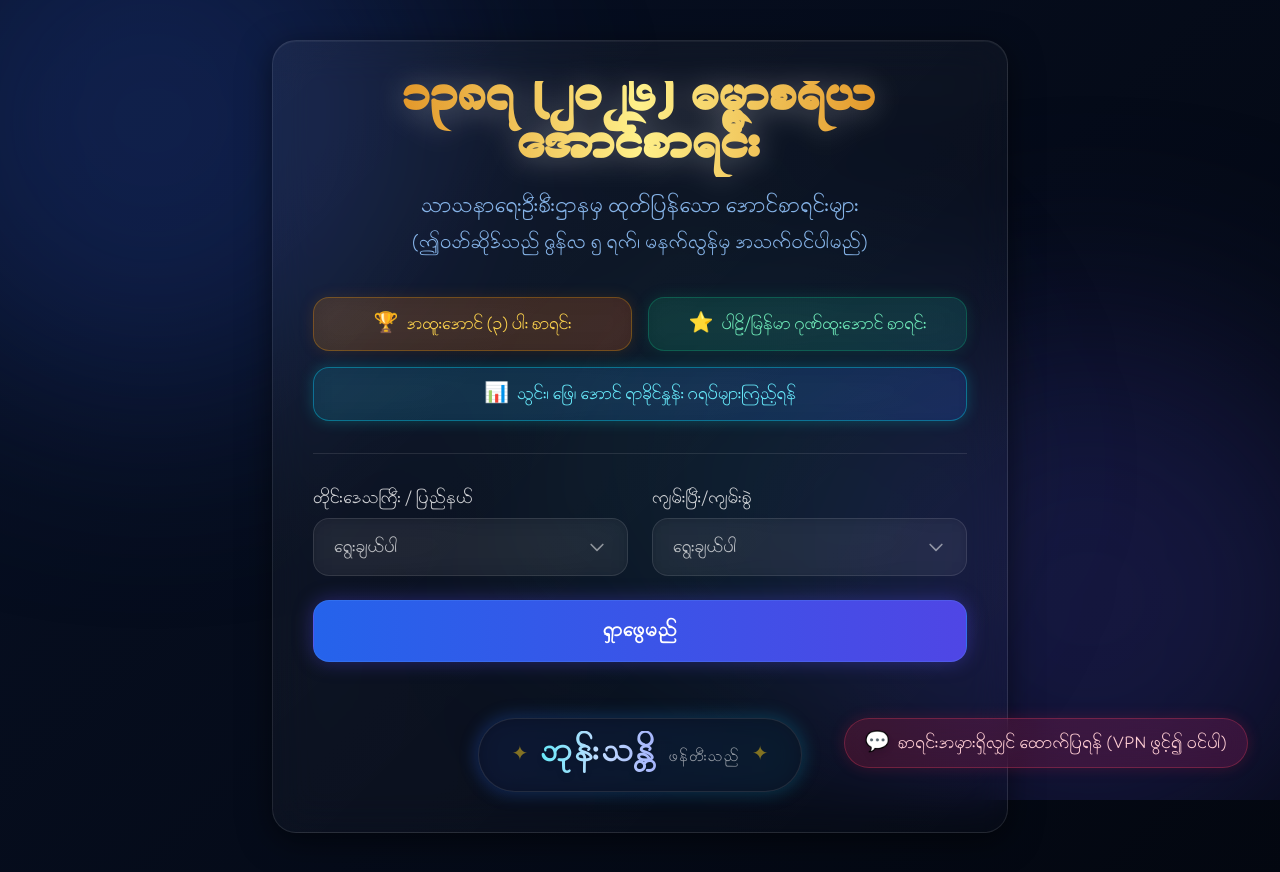
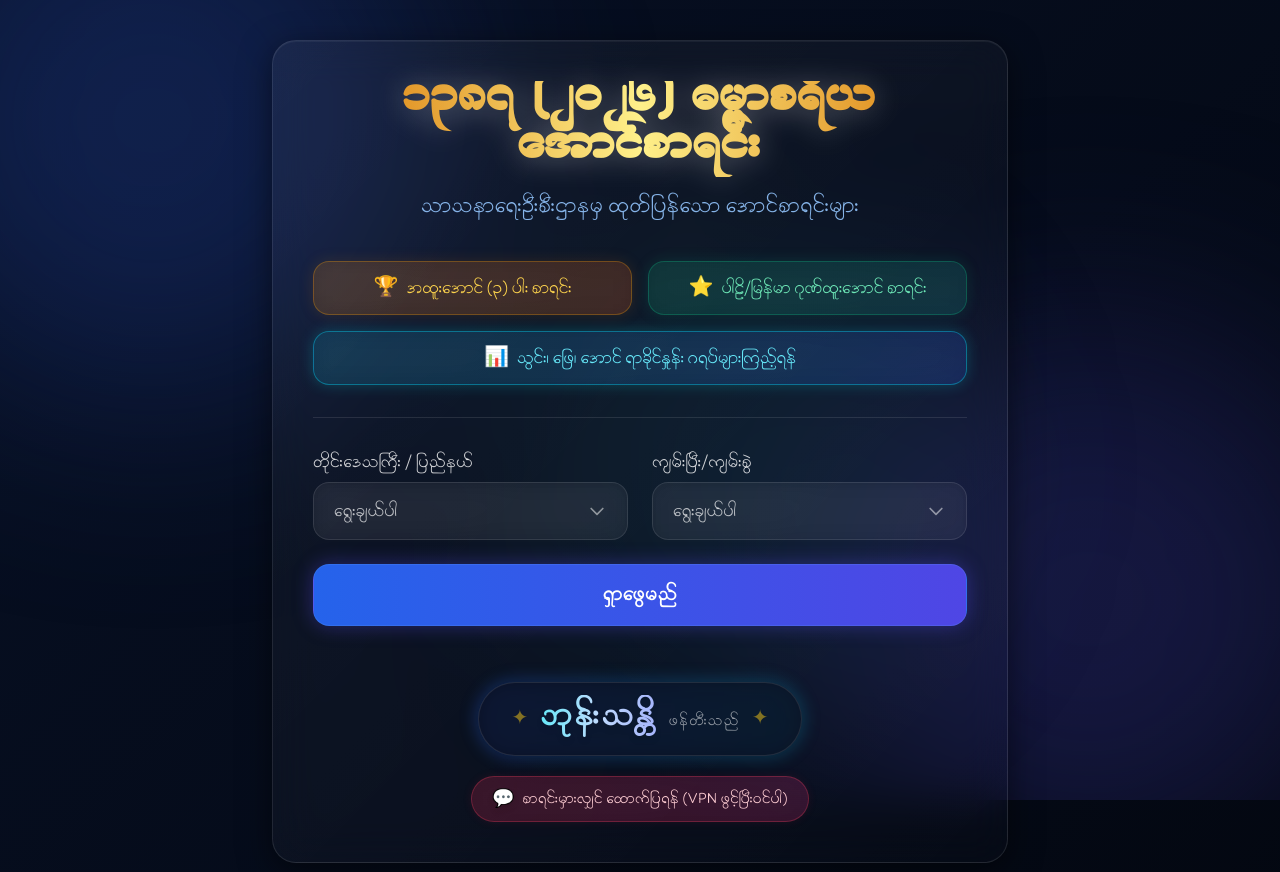
Before and after one commit to usiiusii/dhammacariya-results, a plain HTML site: page index.html in a window 1280 px wide. Shown: the top 872 px of the page. Drawn offline with nearby package versions, Linux system fonts and the light colour scheme; some packages are replaced by stand-ins of ours; a script that the page names is missing.

```diff
--- a/index.html
+++ b/index.html
@@ -153,7 +153,7 @@
         </div>
     </div>
 
-    <div class="w-full max-w-3xl px-4 py-10 flex-grow flex flex-col justify-center relative z-10">
+    <div class="w-full max-w-3xl px-4 py-10 flex-grow flex flex-col justify-center relative z-10 pb-24">
         <div class="glass-panel rounded-3xl p-6 md:p-10 relative w-full">
 
             <div class="text-center mb-10">
@@ -161,7 +161,6 @@
                     ၁၃၈၇ (၂၀၂၆) ဓမ္မာစရိယအောင်စာရင်း
                 </h1>
                 <p class="text-blue-300 text-sm md:text-base md:text-xl opacity-90 tracking-wide mt-2">သာသနာရေးဦးစီးဌာနမှ ထုတ်ပြန်သော အောင်စာရင်းများ</p>
-                <p class="text-blue-300 text-sm md:text-base md:text-lg opacity-90 tracking-wide mt-2">(ဤဝဘ်ဆိုဒ်သည် ဇွန်လ ၅ ရက်၊ မနက်လွန်မှ အသက်ဝင်ပါမည်)</p>
             </div>
 
             <div class="grid grid-cols-1 md:grid-cols-2 gap-4 mb-4 ui-font">
@@ -228,7 +227,7 @@
                 </button>
             </form>
 
-            <div class="mt-14 flex justify-center">
+            <div class="mt-14 flex flex-col items-center justify-center gap-5">
                 <div class="relative group cursor-default">
                     <div class="absolute -inset-1 bg-gradient-to-r from-blue-600 to-cyan-600 rounded-full blur opacity-25 group-hover:opacity-50 transition duration-1000 group-hover:duration-200"></div>
                     <div class="relative inline-flex items-center gap-3 px-8 py-3 rounded-full bg-[#0B1021]/80 border border-white/10 backdrop-blur-md">
@@ -242,6 +241,10 @@
                         <span class="text-yellow-400 text-xl animate-pulse">✦</span>
                     </div>
                 </div>
+
+                <a href="https://m.me/451970027989800?hash=null&source=qr" target="_blank" onclick="if(typeof gtag === 'function') gtag('event', 'messenger_click', {'event_category': 'Contact', 'event_label': 'Error Report'});" class="inline-flex items-center gap-2 bg-gradient-to-r from-rose-600/20 to-pink-600/20 hover:from-rose-500/40 hover:to-pink-500/40 border border-rose-500/30 text-rose-200 py-2 px-5 rounded-full transition-all duration-300 backdrop-blur-md ui-font text-xs md:text-sm hover:scale-105 shadow-[0_0_10px_rgba(225,29,72,0.1)] hover:shadow-[0_0_20px_rgba(225,29,72,0.3)]">
+                    <span class="text-base md:text-lg drop-shadow-md">💬</span> <span class="tracking-wide">စာရင်းမှားလျှင် ထောက်ပြရန် (VPN ဖွင့်ပြီးဝင်ပါ)</span>
+                </a>
             </div>
         </div>
     </div>
@@ -273,10 +276,6 @@
             </div>
         </div>
     </div>
-
-    <a href="https://m.me/451970027989800?hash=null&source=qr" target="_blank" onclick="if(typeof gtag === 'function') gtag('event', 'messenger_click', {'event_category': 'Contact', 'event_label': 'Error Report'});" class="fixed bottom-24 right-4 md:bottom-8 md:right-8 z-[100] flex items-center gap-2 bg-gradient-to-r from-rose-600/20 to-pink-600/20 hover:from-rose-500/40 hover:to-pink-500/40 border border-rose-500/30 text-rose-200 py-2.5 px-5 rounded-full transition-all duration-300 shadow-[0_0_15px_rgba(225,29,72,0.2)] backdrop-blur-md ui-font hover:scale-105 hover:shadow-[0_0_25px_rgba(225,29,72,0.4)]">
-        <span class="text-xl drop-shadow-md">💬</span> <span class="tracking-wide">စာရင်းအမှားရှိလျှင် ထောက်ပြရန် (VPN ဖွင့်၍ ဝင်ပါ) </span>
-    </a>
 
     <div class="marquee-container py-3 backdrop-blur-md z-20 relative fixed bottom-0">
         <div class="marquee-content flex items-center gap-12">
@@ -540,7 +539,7 @@
                     color: '#cbd5e1',
                     interaction: { mode: 'index', intersect: false },
                     plugins: {
-                        legend: { display: false }, // Filter ခလုတ်များဖြင့် အစားထိုးထားသဖြင့် ပိတ်ထားသည်
+                        legend: { display: false },
                         tooltip: {
                             backgroundColor: 'rgba(15, 23, 42, 0.9)',
                             titleFont: { family: 'Aka02', size: 16 },
@@ -566,7 +565,6 @@
             });
         }
 
-        // ဇယားများ တစ်ခုချင်းစီ (သို့) အားလုံးကို Filter လုပ်သည့်စနစ်
         document.querySelectorAll('.filter-btn').forEach(btn => {
             btn.addEventListener('click', (e) => {
                 document.querySelectorAll('.filter-btn').forEach(b => {
@@ -595,7 +593,6 @@
             setTimeout(() => modal.classList.remove('opacity-0'), 10);
             renderChart('bar');
 
-            // Filter များကို မူလအတိုင်း Reset ပြန်လုပ်သည်
             document.querySelectorAll('.filter-btn').forEach(b => b.classList.remove('shadow-[0_0_10px_rgba(255,255,255,0.5)]', 'border-white'));
             document.querySelector('.filter-btn[data-filter="all"]').classList.add('shadow-[0_0_10px_rgba(255,255,255,0.5)]', 'border-white');
 
@@ -613,7 +610,6 @@
             }, 500);
         });
 
-        // မျဉ်း / တိုင် ပုံစံပြောင်းသည့် ခလုတ်များ
         document.querySelectorAll('.chart-btn').forEach(btn => {
             btn.addEventListener('click', (e) => {
                 document.querySelectorAll('.chart-btn').forEach(b => {
@@ -624,7 +620,6 @@
                 if(type === 'bar') e.target.classList.add('shadow-[0_0_15px_rgba(0,255,255,0.3)]');
                 if(type === 'line') e.target.classList.add('shadow-[0_0_15px_rgba(255,0,255,0.3)]');
 
-                // လက်ရှိ Filter အခြေအနေကို မှတ်ထားပြီး Chart ပုံစံပြောင်းသည်
                 const activeFilterBtn = document.querySelector('.filter-btn.border-white');
                 const filterValue = activeFilterBtn ? activeFilterBtn.getAttribute('data-filter') : 'all';
 
```
